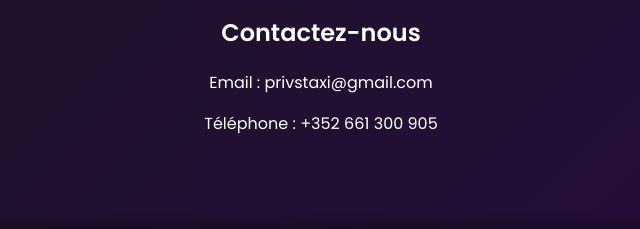
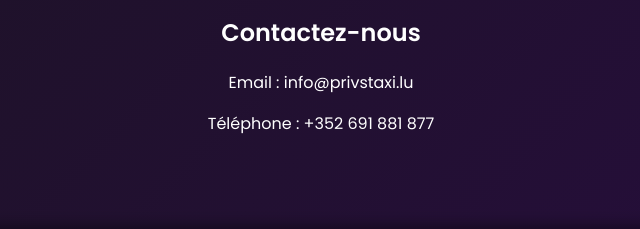
Before and after one commit to PrivsTaxi/PRIVS-Taxi, a plain HTML site: page index.html in a window 1280 px wide. Shown: the part 1155-1384 px from the top of the page, 319-959 px from the left. Drawn offline with Linux system fonts and the light colour scheme.

Commit message:
Update index.html

```diff
--- a/index.html
+++ b/index.html
@@ -117,8 +117,8 @@
 
     <section id="contact">
         <h2>Contactez-nous</h2>
-        <p>Email : privstaxi@gmail.com</p>
-        <p>Téléphone : +352 661 300 905</p>
+        <p>Email : info@privstaxi.lu</p>
+        <p>Téléphone : +352 691 881 877</p>
     </section>
 
     <footer>
```
